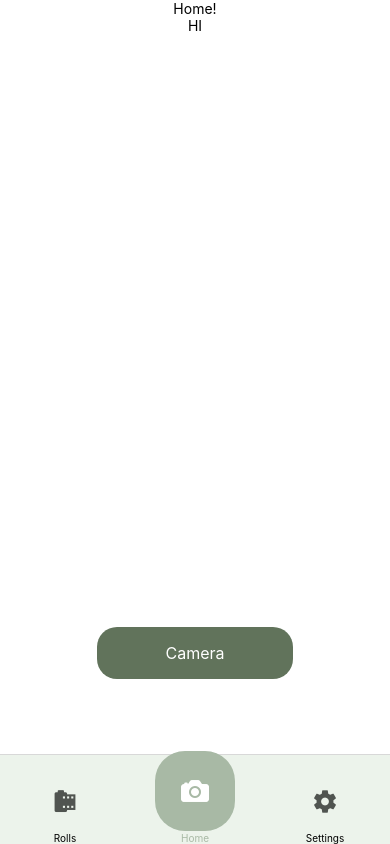
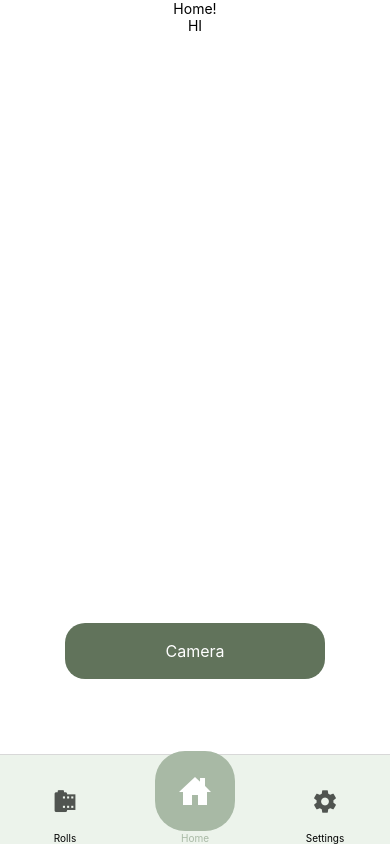
Before and after one commit to Migu3lito5/film-metering-app, a React Native app: screen /Home in a window 390 px wide. Built offline with nearby package versions, Linux system fonts and the light colour scheme.

Commit message:
Feat: Added visual button to take picture on camera screen

```diff
--- a/Navigation.js
+++ b/Navigation.js
@@ -42,7 +42,7 @@ function TabGroup() {
         switch (route.name) {
 
           case "HomeStack":
-            iconName = "camera";
+            iconName = "home-sharp";
             return (
             <View style={[styles.tabIcon, focused && styles.activeTabIcon]}>
               <Ionicons name={iconName} size={iconSize} color={iconColor} style={{ position: 'absolute' }}/>
--- a/components/CameraButton.js
+++ b/components/CameraButton.js
@@ -15,8 +15,8 @@ const CameraButton = () => {
 
 const styles = StyleSheet.create({
   button: {
-    paddingHorizontal: 68,
-    paddingVertical: 16,
+    paddingHorizontal: 100,
+    paddingVertical: 18,
     borderRadius: 20 ,
     elevation: 3,
     backgroundColor: '#61735B',
--- a/screen/EventStack/MeteringCamera.js
+++ b/screen/EventStack/MeteringCamera.js
@@ -1,4 +1,4 @@
-import { StyleSheet, Text, View} from "react-native";
+import { StyleSheet, Text, TouchableOpacity, View} from "react-native";
 import { useState, useRef, useEffect} from "react";
 import { Camera, CameraType, requestCameraPermissionsAsync } from "expo-camera";
 
@@ -28,18 +28,42 @@ const MeteringCamera = () => {
 
   return (
     <View style={styles.container}>
-      <Camera style={styles.camera} type={type}>
-      </Camera>
+      <Camera style={styles.camera} type={type} autoFocus={true}/>
+      <TouchableOpacity style={styles.captureContainer}>
+        <View style={styles.captureBorder}>
+          <View style={styles.captureButton} />
+        </View>
+      </TouchableOpacity>
     </View>
   )
 }
 
 const styles = StyleSheet.create({
-  container: {
-  },
   camera: {
     height: "100%",
-
+  },
+  captureContainer: {
+    position: "absolute",
+    bottom: 100,
+    alignSelf: "center",
+    alignItems: "center",
+  },
+  captureButton: {
+    width: 65,
+    height: 65,
+    borderRadius: 33,
+    backgroundColor: "white",
+    borderStyle: "solid",
+    borderColor: "black`",
+    borderWidth: 2,
+  },
+  captureBorder: {
+    width: 75,
+    height: 75,
+    borderRadius: 50,
+    backgroundColor: "white",
+    justifyContent: "center", // Center the child vertically
+    alignItems: "center",
   }
 });
 
```
